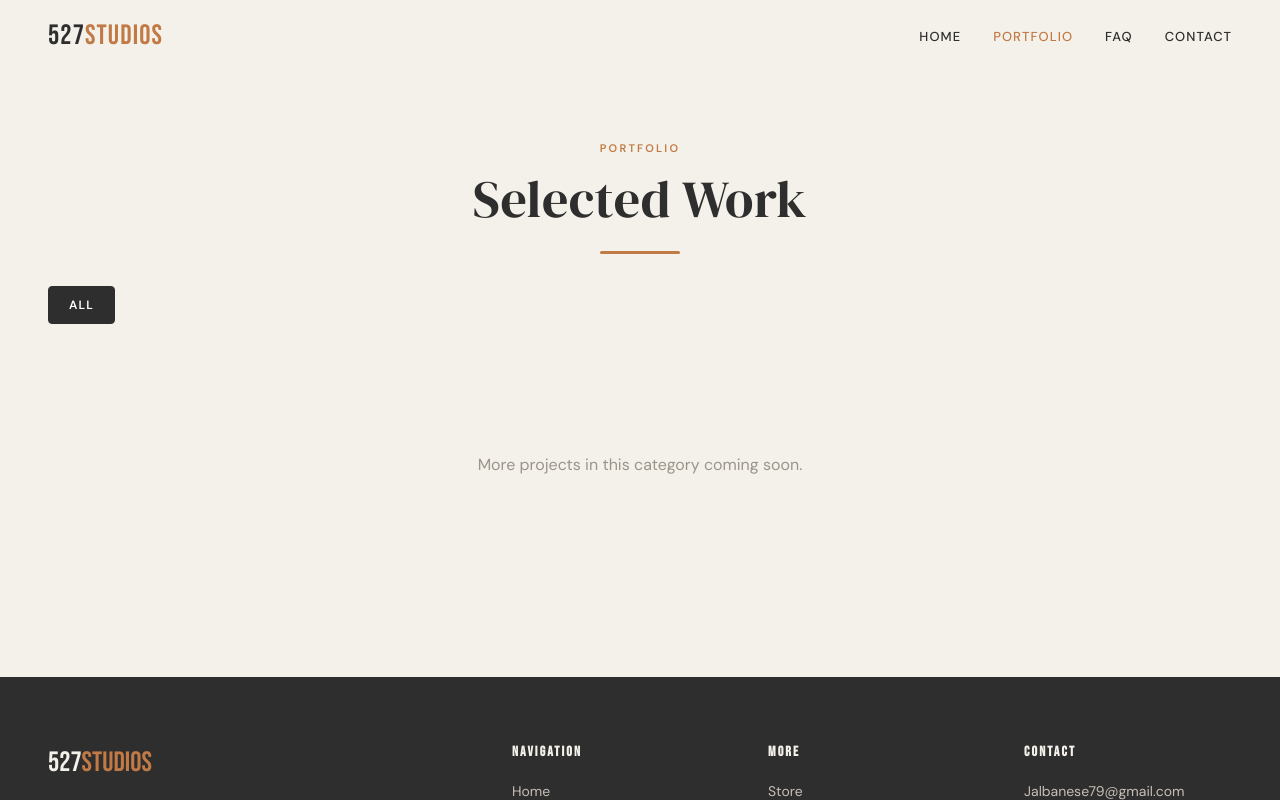
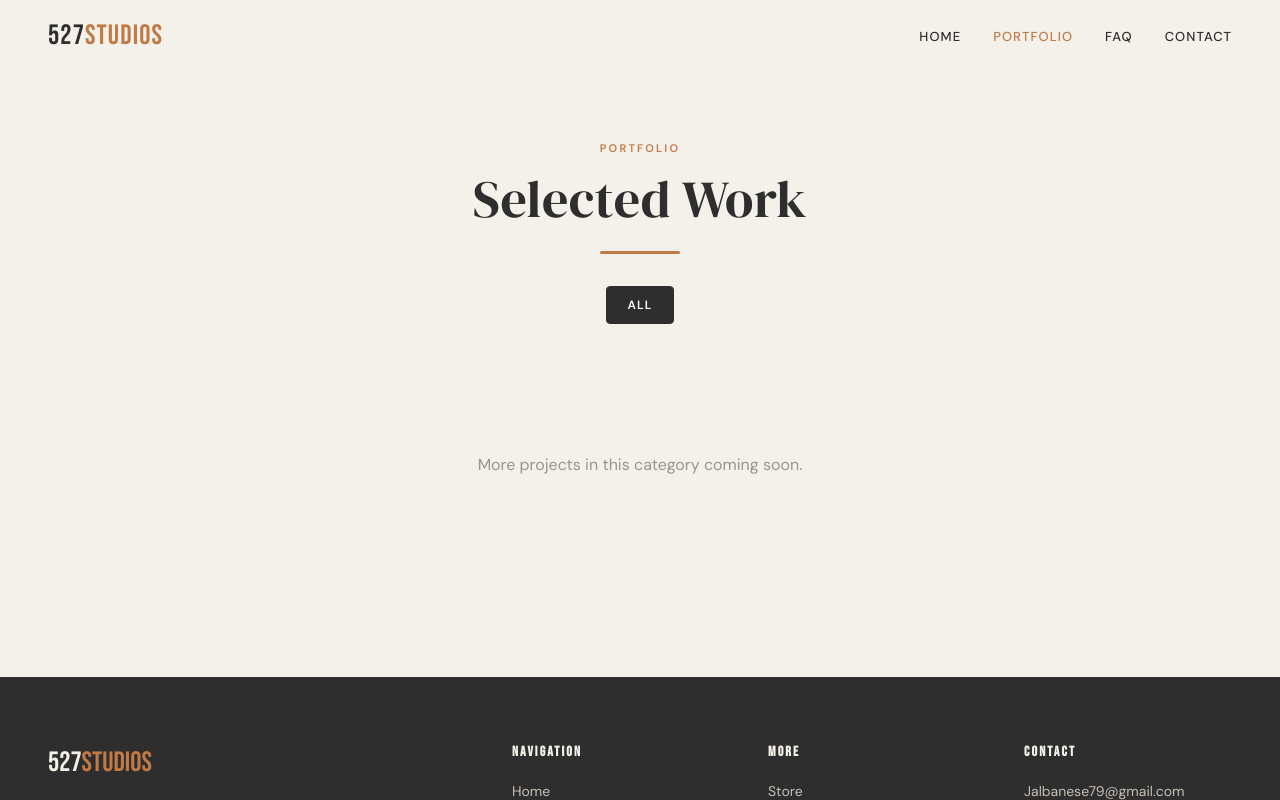
Before and after one commit to GAlbanese09/527Studios, a React (Vite) app: page / in a window 1280 px wide. Both pictures are taken after a click on the button "PORTFOLIO". Shown: the top 800 px of the page. Built offline with nearby package versions, Linux system fonts and the light colour scheme.

Commit message:
Center filter buttons on portfolio page to match centered headers

```diff
--- a/src/App.jsx
+++ b/src/App.jsx
@@ -653,7 +653,7 @@ function PortfolioPage({ manifest, onProjectClick }) {
       <p style={{ ...sectionLabel, textAlign: "center" }}>Portfolio</p>
       <h1 className="section-heading" style={{ textAlign: "center" }}>Selected Work</h1>
       <div style={{ ...accentLine, margin: "0 auto 32px" }} />
-      <div className="filter-row">
+      <div className="filter-row" style={{ justifyContent: "center" }}>
         {filters.map((f) => (
           <button key={f} onClick={() => setActiveFilter(f)} style={{
             ...btnBase, padding: "10px 20px", fontSize: 12, borderRadius: 4,
```
